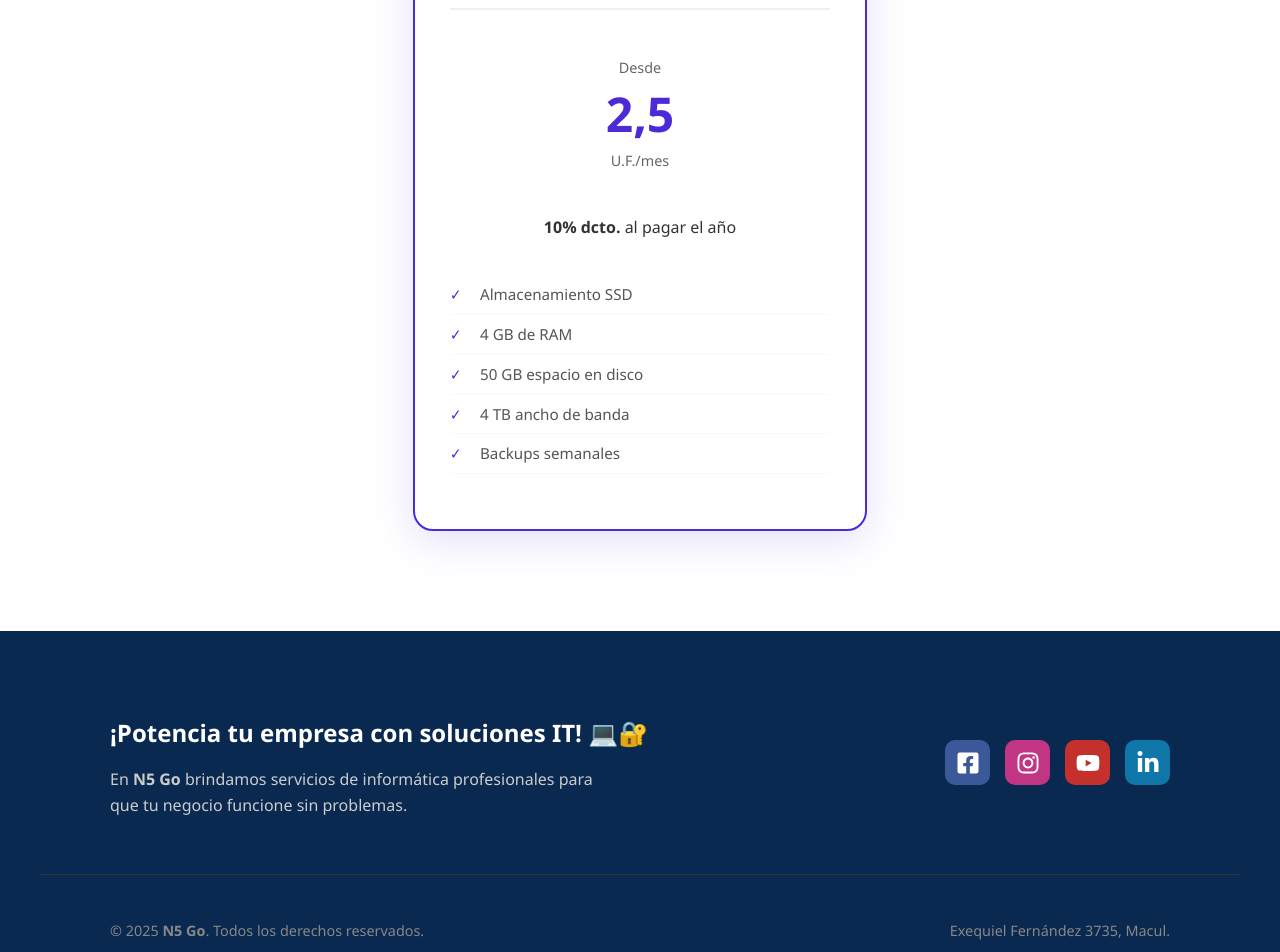
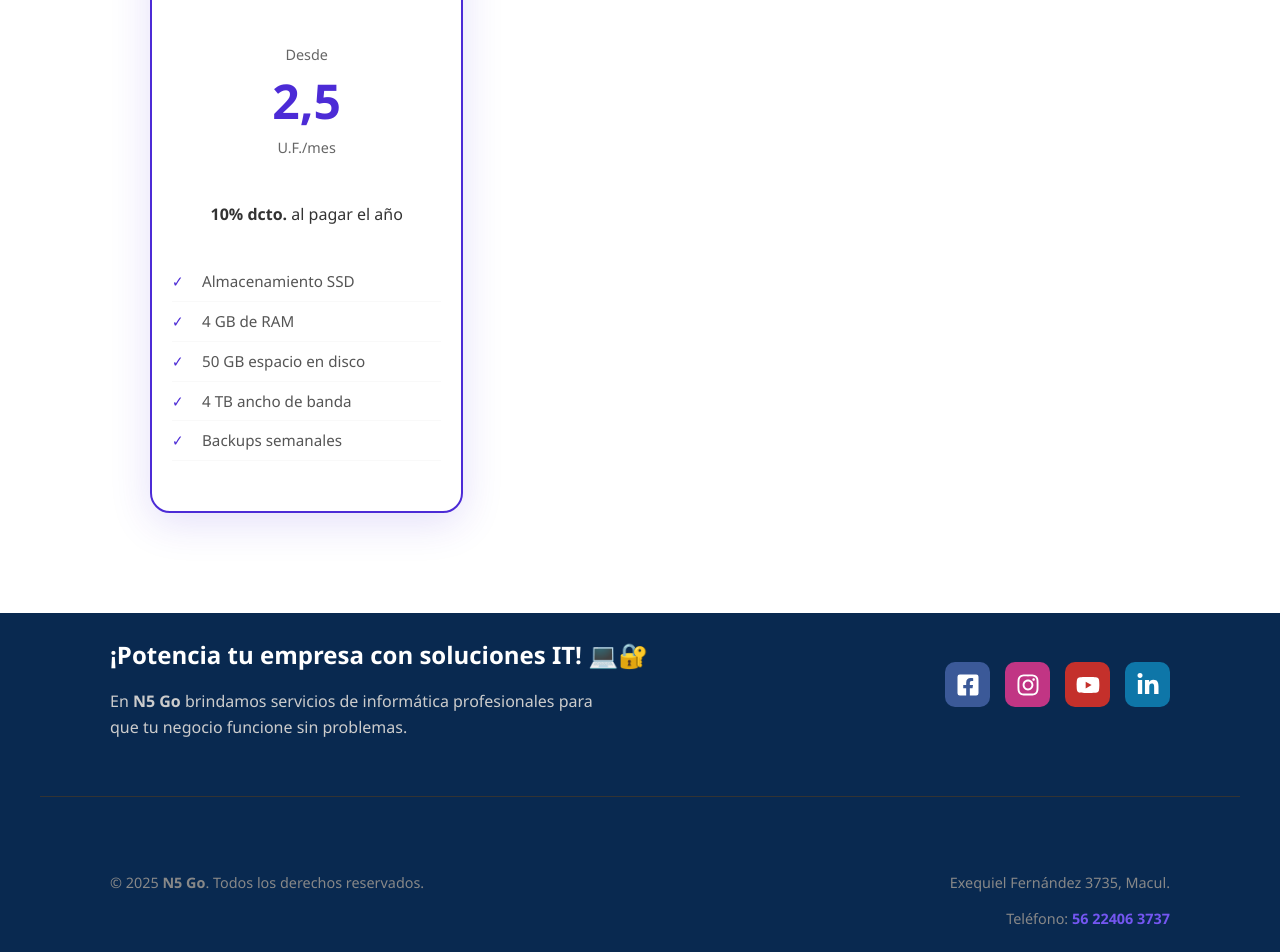
Before and after one commit to landuuu-dev/n5go-renovacion, a React (Vite) app: page /servicios/Vps in a window 1280 px wide. Shown: the part 798-1750 px from the top of the page. Built offline with nearby package versions, Linux system fonts and the light colour scheme.

Commit message:
ajustes de estilo

```diff
--- a/src/componentes/Header.tsx
+++ b/src/componentes/Header.tsx
@@ -15,7 +15,7 @@
 
       {/* Lado derecho: Links */}
       <div className="nav-links">
-        <Link to="/" className="nav-item">
+        <Link to="/" className="nav-item hide-mobile">
           Inicio
         </Link>
 
--- a/src/estilos/Footer.css
+++ b/src/estilos/Footer.css
@@ -1,28 +1,34 @@
 /* ==========================================================================
-   FOOTER FULL WIDTH
+   FOOTER REFORMADO
    ========================================================================== */
 .footer {
   background-color: #092950;
   color: #ffffff;
-  padding: 60px 0 30px; /* Padding lateral a 0 para que el fondo sea total */
   font-family: "Segoe UI", Tahoma, Geneva, Verdana, sans-serif;
-
-  /* Asegura que el footer rompa cualquier contenedor limitado */
-  width: 100vw;
-  position: relative;
-  left: 50%;
-  right: 50%;
-  margin-left: -50vw;
-  margin-right: -50vw;
+  width: 100%;
+  margin: 0;
+  display: block;
 }
 
-/* El contenedor interno mantiene el contenido centrado y alineado con el resto del sitio */
 .footer-container {
   max-width: 1200px;
   margin: 0 auto;
-  padding: 0 20px; /* Aquí devolvemos el margen interno para el contenido */
+  padding: 0 20px;
   width: 100%;
 }
+
+/* Fila Inferior - Aseguramos que el color llegue al final */
+.footer-bottom {
+  display: flex;
+  justify-content: space-between;
+  align-items: center;
+  font-size: 0.9rem;
+  color: #888;
+  padding: 30px 70px 40px; /* Padding interno para que el contenido respire */
+  margin-top: 20px;
+}
+
+/* ... el resto de estilos*/
 
 .footer-main {
   display: flex;
@@ -139,6 +145,7 @@
   .footer-main {
     flex-direction: column;
     text-align: center;
+    align-items: center;
   }
 
   .footer-description {
--- a/src/estilos/Header.css
+++ b/src/estilos/Header.css
@@ -92,3 +92,22 @@
   color: #854fff;
   padding-left: 25px; /* Efecto sutil de desplazamiento al pasar el mouse */
 }
+
+/* --- RESPONSIVO MOBILE --- */
+
+@media (max-width: 768px) {
+  /* Oculta el item de Inicio */
+  .hide-mobile {
+    display: none !important;
+  }
+
+  /* Ajustamos el espacio entre los links restantes para que no se vea vacío */
+  .nav-links {
+    gap: 1.5rem;
+  }
+
+  /* Opcional: Si el logo queda muy grande en móvil */
+  .logo-link img {
+    height: 45px;
+  }
+}
--- a/src/index.css
+++ b/src/index.css
@@ -6,3 +6,17 @@
   flex-direction: column;
   min-height: 100vh;
 }
+/* Evita que el scroll horizontal y elimina espacios blancos extra */
+html,
+body {
+  margin: 0;
+  padding: 0;
+  overflow-x: hidden; /* Muy importante para evitar la línea blanca lateral */
+  min-height: 100%;
+  display: flex;
+  flex-direction: column;
+}
+
+main {
+  flex: 1; /* Esto empuja el footer hacia abajo siempre */
+}
--- a/src/pages/Contactanos.css
+++ b/src/pages/Contactanos.css
@@ -178,3 +178,55 @@
     padding: 20px;
   }
 }
+
+/* Contenedor principal de las tarjetas */
+.precios-flex {
+  display: grid;
+  /* Crea 3 columnas iguales */
+  grid-template-columns: repeat(3, 1fr);
+  gap: 20px;
+  max-width: 1200px;
+  margin: 50px auto;
+  padding: 0 10px;
+  align-items: stretch;
+}
+
+.precio-card-vps {
+  display: flex;
+  flex-direction: column;
+  padding: 30px 20px;
+  border-radius: 20px;
+  box-shadow: 0 10px 40px rgba(76, 43, 214, 0.15);
+  text-align: center;
+  background-color: #fff;
+  border: 2px solid #4c2bd6;
+  transition: transform 0.3s ease;
+
+  /* Quitamos el ancho fijo para que el grid mande */
+  width: auto;
+  max-width: none;
+}
+
+/* Manejo de pantallas pequeñas (Móvil y Tablet) */
+@media (max-width: 1024px) {
+  .precios-flex {
+    /* En tablets, si no caben las 3, que pasen a 2 o 1 */
+    grid-template-columns: repeat(auto-fit, minmax(300px, 1fr));
+  }
+}
+
+@media (max-width: 768px) {
+  .precios-flex {
+    grid-template-columns: 1fr; /* En celular una sobre otra */
+    padding: 20px;
+  }
+}
+
+/* IMPORTANTE: Asegúrate de que las listas tengan flex-grow para empujar
+   el contenido y que todas las tarjetas terminen a la misma altura */
+.check-list-precios {
+  flex-grow: 1;
+  display: flex;
+  flex-direction: column;
+  justify-content: flex-start;
+}
--- a/src/pages/servicios/DataCenter.tsx
+++ b/src/pages/servicios/DataCenter.tsx
@@ -66,7 +66,7 @@
 
       <div className="precios-flex">
         {/* Tarjeta hosting start */}
-        <div className="precio-card">
+        <div className="precio-card-vps">
           <h3>Hosting Start</h3>
           <div className="precio-valor-container">
             <span className="precio-sub">Valor</span>
@@ -86,7 +86,10 @@
         </div>
 
         {/* Tarjeta hosting full */}
-        <div className="precio-card" style={{ border: "2px solid #4c2bd6" }}>
+        <div
+          className="precio-card-vps"
+          style={{ border: "2px solid #4c2bd6" }}
+        >
           {" "}
           {/* Destacada */}
           <h3>Hosting Full</h3>
@@ -108,7 +111,7 @@
         </div>
 
         {/* Tarjeta housing */}
-        <div className="precio-card">
+        <div className="precio-card-vps">
           <h3>Housing</h3>
           <div className="precio-valor-container">
             <span className="precio-sub">Valor</span>
```
Also changed, not shown: src/estilos/Home.css (+106 -112 lines).
